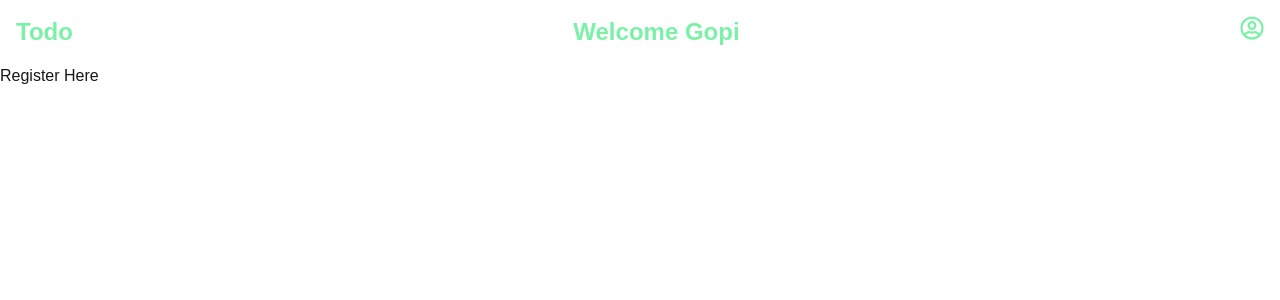
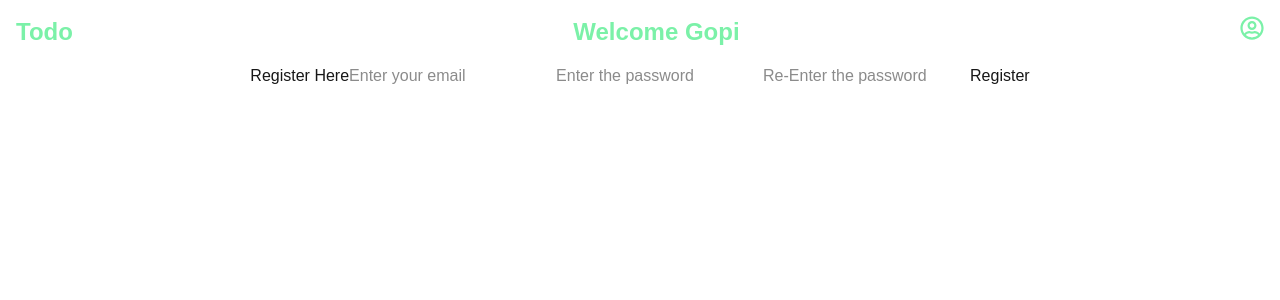
Before and after one commit to Gopichandu923/Todo-List, a Next.js app: page /register in a window 1280 px wide. Shown: the top 300 px of the page. Built offline with nearby package versions, Linux system fonts and the light colour scheme.

Commit message:
updated the register page

```diff
--- a/app/register/page.tsx
+++ b/app/register/page.tsx
@@ -1,7 +1,17 @@
+"use client";
 const Register = () => {
+  const handleLogin = () => {};
   return (
-    <div className="flex">
+    <div className="flex justify-center ">
       <h1>Register Here</h1>
+      <div>
+        <form>
+          <input type="email" placeholder="Enter your email"></input>
+          <input type="password" placeholder="Enter the password"></input>
+          <input type="password" placeholder="Re-Enter the password"></input>
+          <button onClick={handleLogin}>Register</button>
+        </form>
+      </div>
     </div>
   );
 };
```
